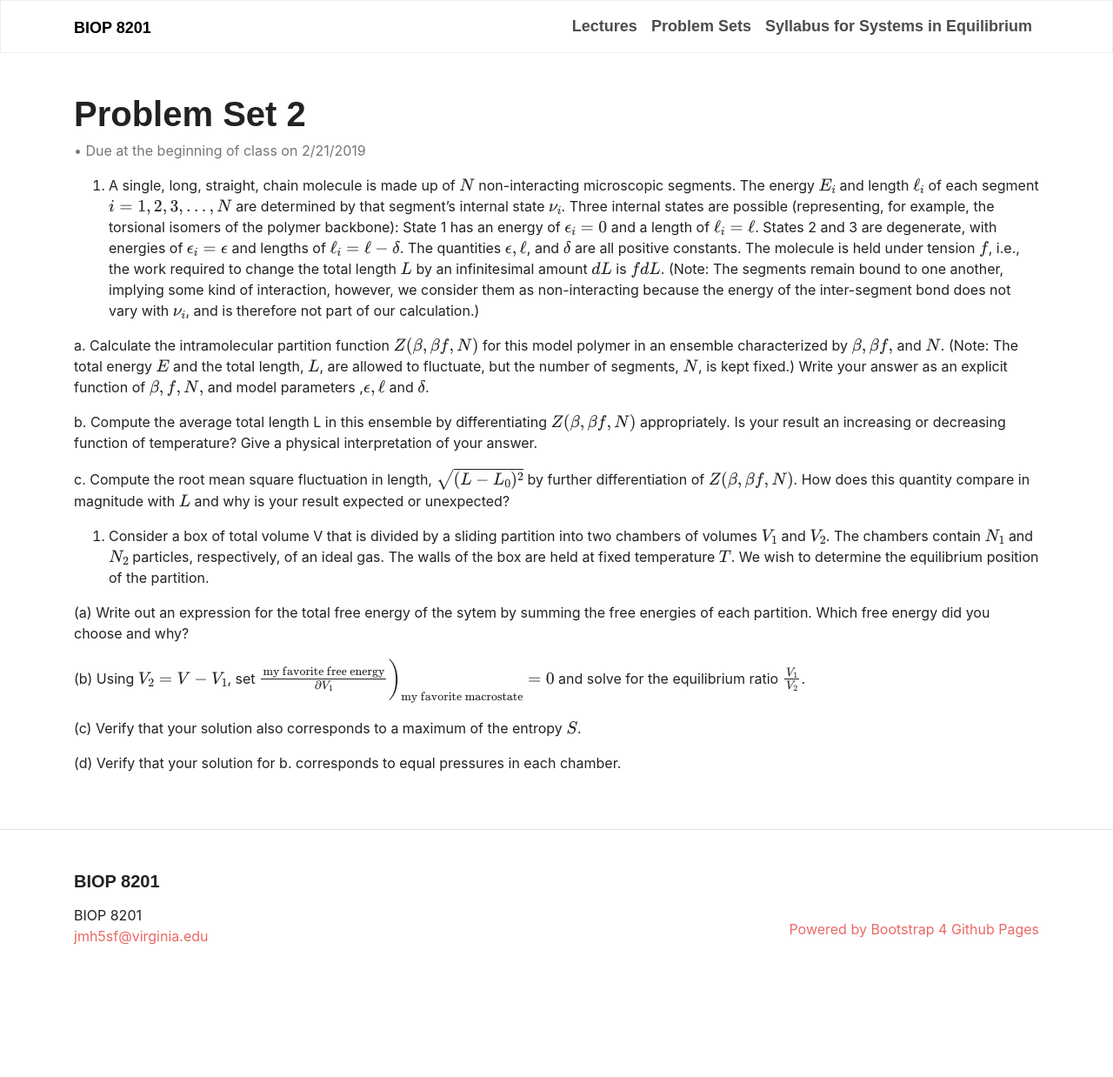
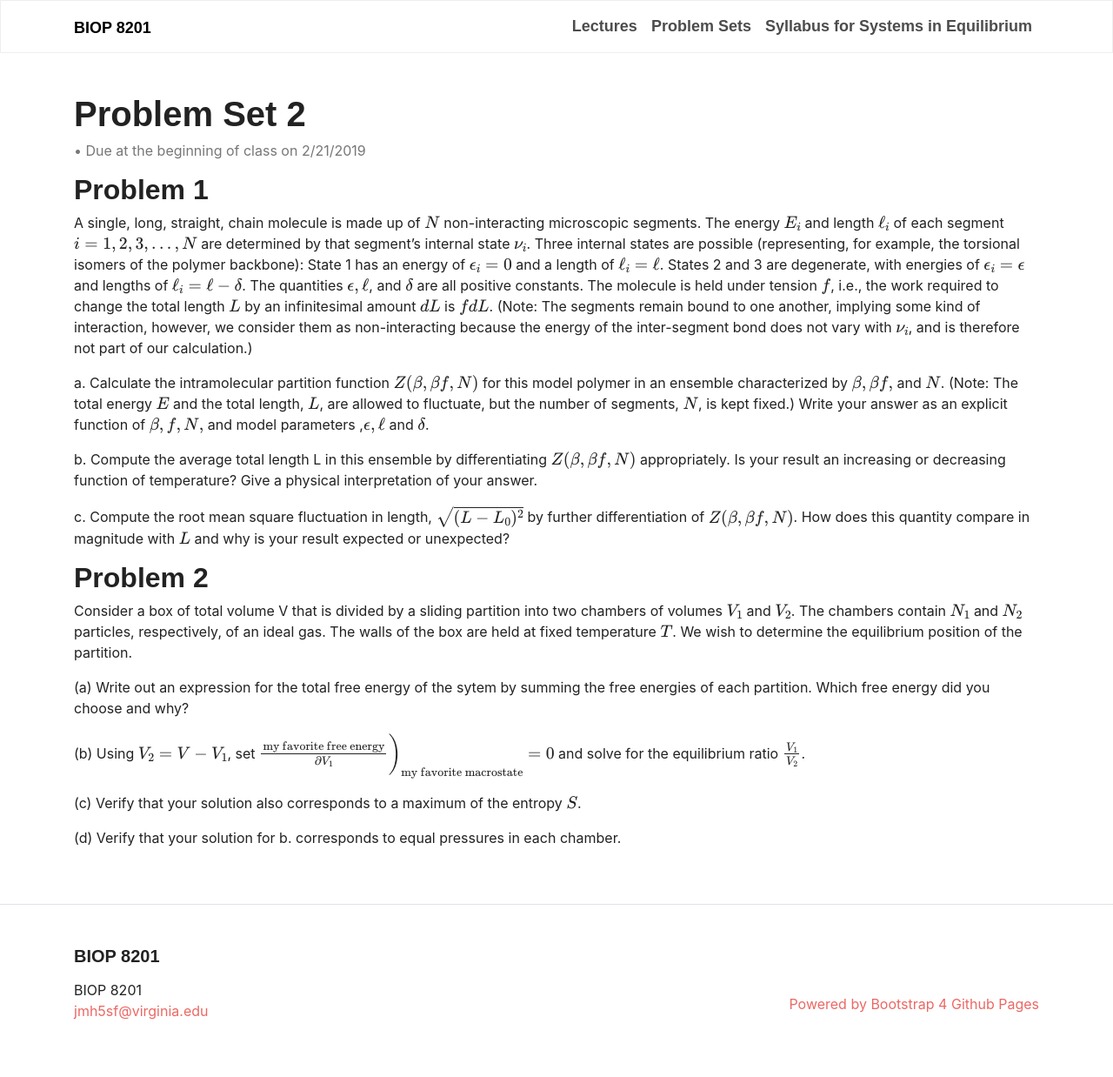
Before and after one commit to jmhays/biop-web, a Jekyll site: the page built from problem_sets/ps2.md, in a window 1280 px wide. Shown: the whole page at 87% size. Built offline with Jekyll 4.4.1, drawn with Linux system fonts in a browser that asks for light colours; some web fonts are replaced; formulas are drawn with MathJax 3; before the commit the page ends 1152 px from its top, so only the background shows below that.

Commit message:
Fix more formatting

```diff
--- a/problem_sets/ps2.md
+++ b/problem_sets/ps2.md
@@ -4,7 +4,8 @@
   author: Due at the beginning of class on 2/21/2019
 ---
 
-1. A single, long, straight, chain molecule is made up of $$N$$ non-interacting microscopic segments. The energy $$E_i$$ and length $$\ell_i$$ of each segment $$i = 1, 2, 3, ... , N$$ are determined by that segment's internal state $$\nu_i$$. Three internal states are possible (representing, for example, the torsional isomers of the polymer backbone): State 1 has an energy of $$\epsilon_i=0$$ and a length of $$\ell_i = \ell$$. States 2 and 3 are degenerate, with energies of $$\epsilon_i = \epsilon$$ and lengths of $$\ell_i = \ell - \delta$$. The quantities $$\epsilon, \ell$$, and $$\delta$$ are all positive constants. The molecule is held under tension $$f$$, i.e., the work required to change the total length $$L$$ by an infinitesimal amount $$dL$$ is $$fdL$$. (Note: The segments remain bound to one another, implying some kind of interaction, however, we consider them as non-interacting because the energy of the inter-segment bond does not vary with $$\nu_i$$, and is therefore not part of our calculation.)
+## Problem 1
+A single, long, straight, chain molecule is made up of $$N$$ non-interacting microscopic segments. The energy $$E_i$$ and length $$\ell_i$$ of each segment $$i = 1, 2, 3, ... , N$$ are determined by that segment's internal state $$\nu_i$$. Three internal states are possible (representing, for example, the torsional isomers of the polymer backbone): State 1 has an energy of $$\epsilon_i=0$$ and a length of $$\ell_i = \ell$$. States 2 and 3 are degenerate, with energies of $$\epsilon_i = \epsilon$$ and lengths of $$\ell_i = \ell - \delta$$. The quantities $$\epsilon, \ell$$, and $$\delta$$ are all positive constants. The molecule is held under tension $$f$$, i.e., the work required to change the total length $$L$$ by an infinitesimal amount $$dL$$ is $$fdL$$. (Note: The segments remain bound to one another, implying some kind of interaction, however, we consider them as non-interacting because the energy of the inter-segment bond does not vary with $$\nu_i$$, and is therefore not part of our calculation.)
 
 a. Calculate the intramolecular partition function $$Z(\beta, \beta f, N )$$ for this model polymer in an ensemble characterized by $$\beta, \beta f,$$ and $$N$$. (Note: The total energy $$E$$ and the total length, $$L$$, are allowed to fluctuate, but the number of segments, $$N$$, is kept fixed.) Write your answer as an explicit function of $$\beta, f, N,$$ and model parameters ,$$\epsilon, \ell$$ and $$\delta$$.
 
@@ -12,7 +13,9 @@ b. Compute the average total length L in this ensemble by differentiating $$Z(\b
 
 c. Compute the root mean square fluctuation in length, $$\sqrt{(L-L_0)^2}$$ by further differentiation of $$Z(\beta, \beta f, N )$$. How does this quantity compare in magnitude with $$L$$ and why is your result expected or unexpected?
 
-2. Consider a box of total volume V that is divided by a sliding partition into two chambers of volumes $$V_1$$ and $$V_2$$. The chambers contain $$N_1$$ and $$N_2$$ particles, respectively, of an ideal gas. The walls of the box are held at fixed temperature $$T$$. We wish to determine the equilibrium position of the partition.
+## Problem 2
+
+Consider a box of total volume V that is divided by a sliding partition into two chambers of volumes $$V_1$$ and $$V_2$$. The chambers contain $$N_1$$ and $$N_2$$ particles, respectively, of an ideal gas. The walls of the box are held at fixed temperature $$T$$. We wish to determine the equilibrium position of the partition.
 
 (a) Write out an expression for the total free energy of the sytem by summing
 the free energies of each partition. Which free energy did you choose and why?
```
